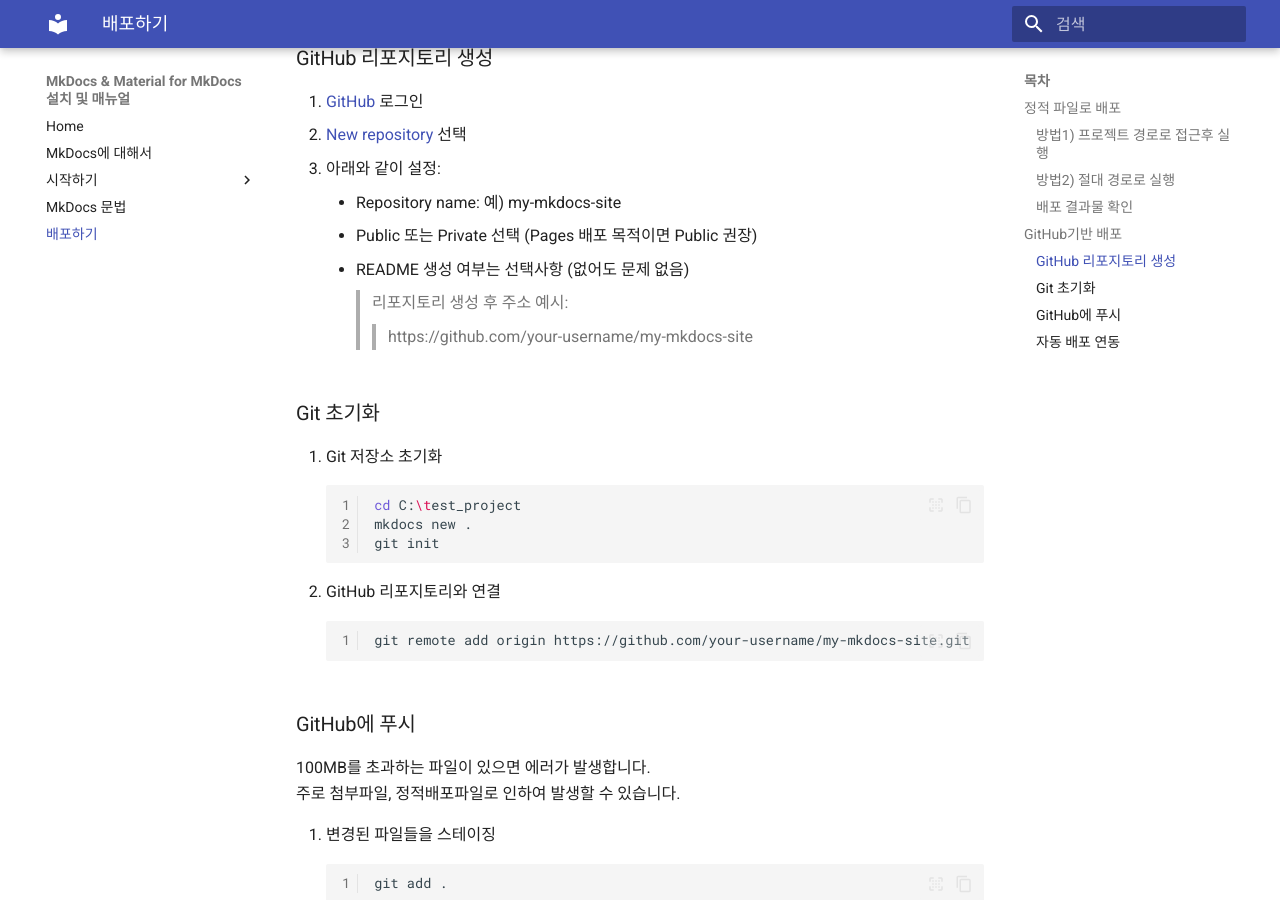
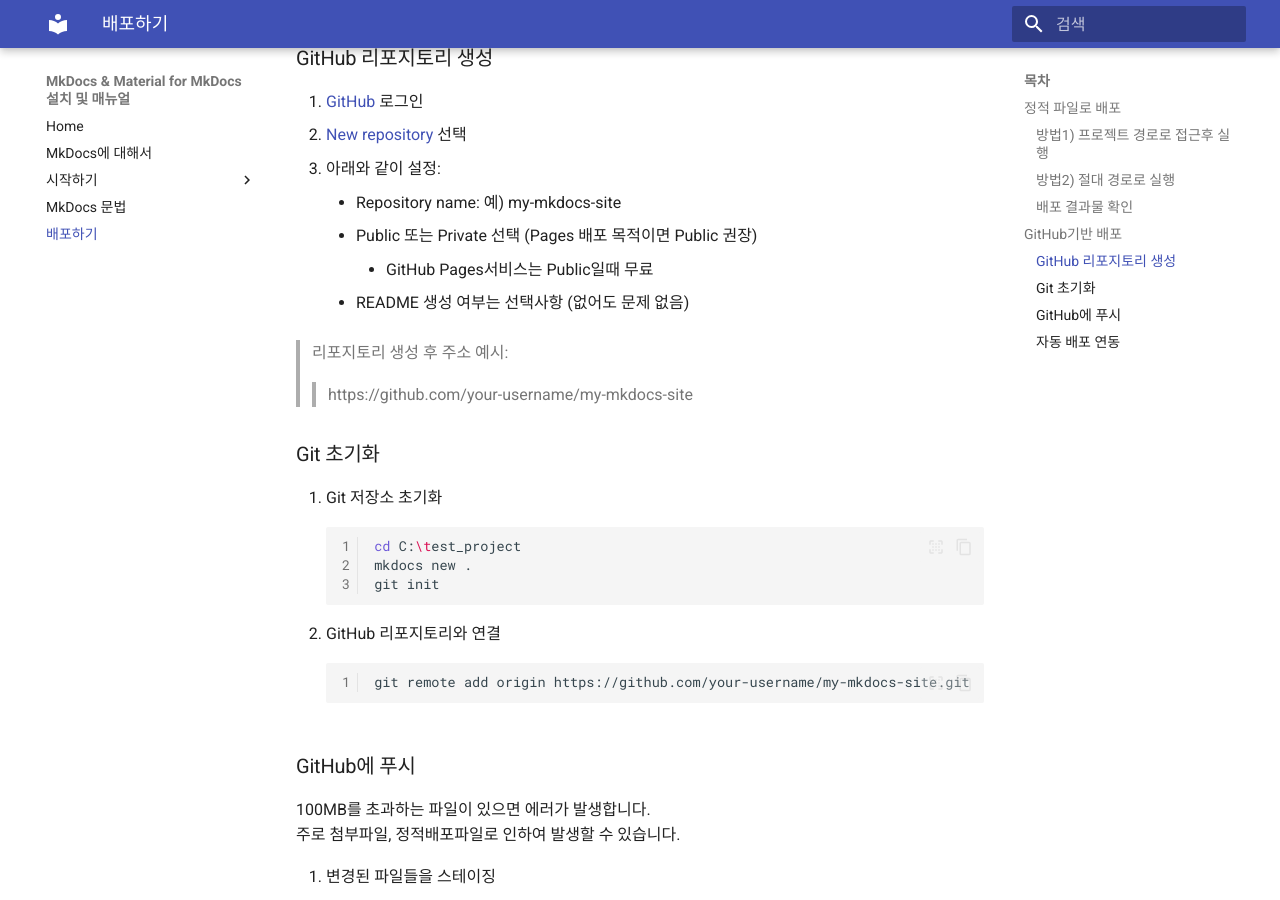
Before and after one commit to Byun-JI/MkDocs_Guide, an MkDocs documentation site: the page built from docs/deployGuide.md, in a window 1280 px wide and 900 px high, scrolled down 684 px. Built offline with MkDocs 1.6.1 and Material for MkDocs 9.7.7, drawn with Linux system fonts in a browser that asks for light colours.

Commit message:
깃허브 페이지 관련 안내문구 추가

```diff
--- a/docs/deployGuide.md
+++ b/docs/deployGuide.md
@@ -21,7 +21,9 @@ mkdocs build --site-dir ./buildTest
 1. 아래와 같이 설정:
     * Repository name: 예) my-mkdocs-site
     * Public 또는 Private 선택 (Pages 배포 목적이면 Public 권장)
+        * GitHub Pages서비스는 Public일때 무료
     * README 생성 여부는 선택사항 (없어도 문제 없음)
+
 >리포지토리 생성 후 주소 예시:
 >>https://github.com/your-username/my-mkdocs-site
 ### Git 초기화
```
